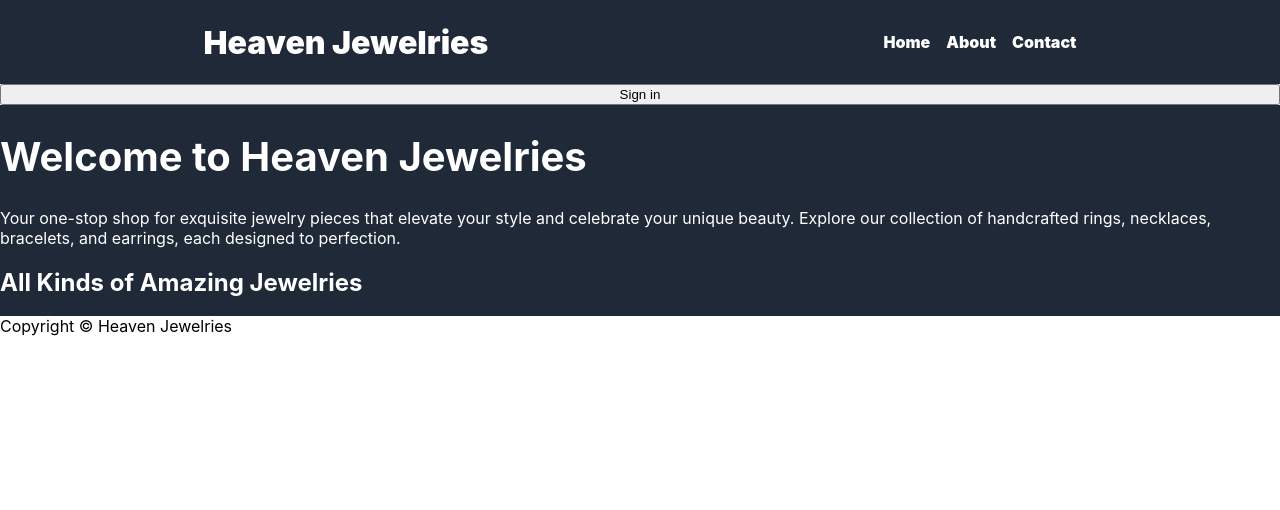
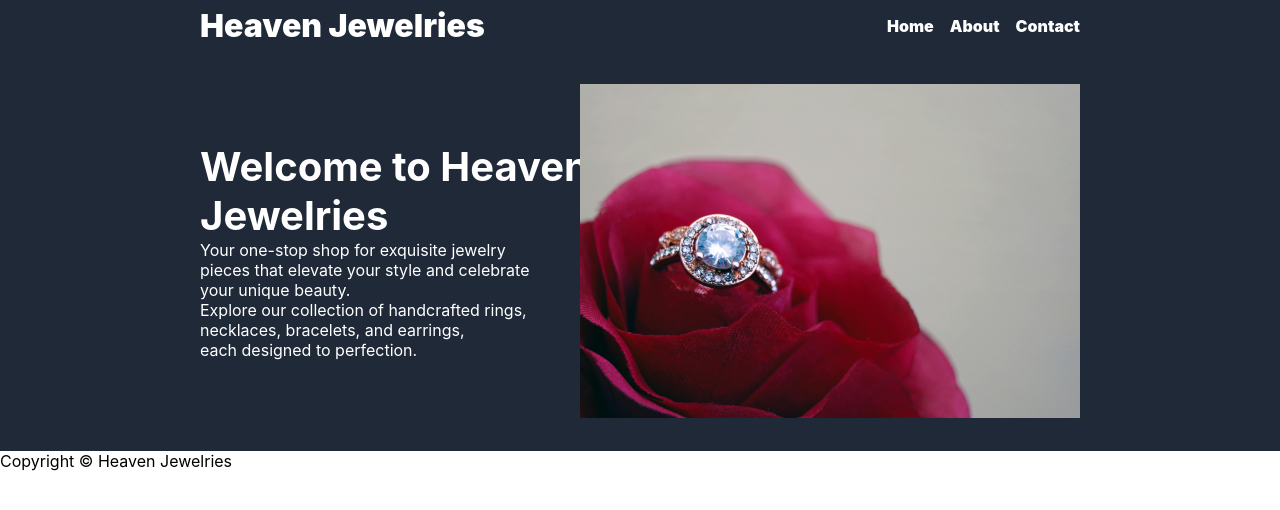
Before and after one commit to Baltiique/website, a plain HTML site: page index.html in a window 1280 px wide. Drawn offline with Linux system fonts and the light colour scheme.

Commit message:
add img and more styling to css and html

```diff
--- a/index.html
+++ b/index.html
@@ -16,13 +16,15 @@
     </ul>
     </div>
 
-    <button class="sign-in">Sign in</button>
+    <!-- <button class="sign-in">Sign in</button> -->
 
     <div class="content">
-        <im sr="images/logo.pn" al="logo of a company named heaven jewelries">
-        <h1>Welcome to Heaven Jewelries</h1>
-        <p>Your one-stop shop for exquisite jewelry pieces that elevate your style and celebrate your unique beauty. Explore our collection of handcrafted rings, necklaces, bracelets, and earrings, each designed to perfection.</p>
-        <h2>All Kinds of Amazing Jewelries</h2>
+    <div class="text">
+        <h1>Welcome to Heaven<br>Jewelries</h1>
+        <p>Your one-stop shop for exquisite jewelry pieces that elevate your style and celebrate your unique beauty.<br>Explore our collection of handcrafted rings, necklaces, bracelets, and earrings,<br>each designed to perfection.</p>
+        <!-- <h2>All Kinds of Amazing Jewelries</h2> -->
+    </div>
+    <img src="images/top.jpg" alt="Image of a Jewelry Ring" class="top-image">
     </div>
 
     <footer>Copyright © Heaven Jewelries</footer>
--- a/style.css
+++ b/style.css
@@ -12,12 +12,12 @@ body {
 display: flex;
 background-color: #1f2937;
 color: white;
-padding: 6px;
-justify-content: space-around;
+padding: 6px 200px;
+justify-content: space-between;
 align-items: center;
-height: 72px;
 font-size: 32px;
 font-weight: 900;
+margin: 0;
 }
 
 .header ul {
@@ -34,23 +34,37 @@ font-weight: 900;
   text-decoration: none;
 }
 
-
 .content {
+  background-color: #1f2937;
   display: flex;
-  background-color: #1f2937;
   color: white;
+  min-height: 400px; /* Increase this value as needed */
+  align-items: center; /* Keeps h1 at the top */
+  justify-content: flex-start;
+  padding: 0 200px;
 }
 
+.top-image {
+width: 500px;
+height: auto;
+object-fit: contain;
+margin-left: -200px;
 
-.content img {
-  display: block;
-  margin-left: auto;
-  margin-right: auto;
-  width: 150px;
-  height: 150px;
 }
 
 .content h1 {
-  text-align: left;
+  align-self: flex-start;
   font-size: 40px;
+  margin-top: 0px;
 }
+
+h1, h2, p {
+  margin: 0px;
+}
+
+.text p {
+  display: flex;
+flex-direction: column;
+gap: 10px;
+max-width: 60%;
+}
```
Also changed, not shown: images/logo.png (deleted), images/top.jpg (added).
